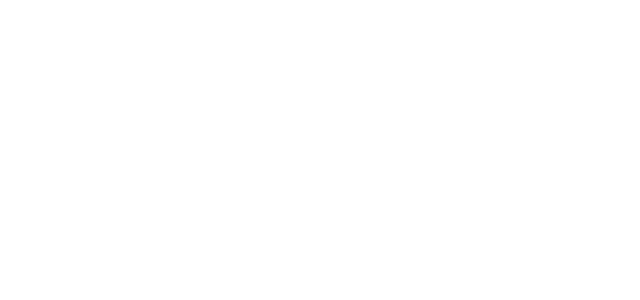
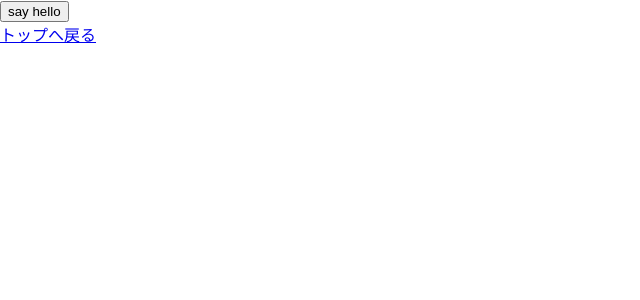
Before and after one commit to Kiyofumi-asada/react_d3js, a React (Create React App) app: page /study in a window 1280 px wide. Before the commit this address had no page. Shown: the top 300 px of the page, without its empty margins (0-640 px from the left). Built offline with nearby package versions, Linux system fonts and the light colour scheme.

Commit message:
say hello

```diff
--- a/src/App.tsx
+++ b/src/App.tsx
@@ -1,7 +1,9 @@
 import React from 'react';
 import { BrowserRouter, Routes, Route } from 'react-router-dom';
 import Router from './component/router';
-import Pie from './component/pie-container';
+//component
+import StudyContainer from './component/study-container';
+import PieContainer from './component/pie-container';
 
 const App: React.FC = () => {
   return (
@@ -9,7 +11,8 @@
       <BrowserRouter>
         <Routes>
           <Route path="/" element={<Router />} />
-          <Route path="pie" element={<Pie />} />
+          <Route path="study" element={<StudyContainer />} />
+          <Route path="pie" element={<PieContainer />} />
         </Routes>
       </BrowserRouter>
     </div>
--- a/src/component/pie-container.tsx
+++ b/src/component/pie-container.tsx
@@ -4,10 +4,9 @@
 import Pie from './pie';
 
 const PieContainer: React.FC = () => {
-  const [width, height] = [1000, 1000];
+  const [width, height] = [600, 600];
   const [innerRadius, setInnerRadius] = useState<number>(50);
   const [outerRadius, setOuterRadius] = useState<number>(220);
-  const [baseData, setBasedata] = useState<object>({});
 
   // ボタンクリック時にランダムなデータを生成
   const generateData = (length = 10, value?: number) =>
@@ -29,7 +28,6 @@
     setOuterRadius(outerRadius / 1.1);
     setData(generateData());
   };
-  console.log(outerRadius);
 
   return (
     <>
--- a/src/component/router.tsx
+++ b/src/component/router.tsx
@@ -4,7 +4,9 @@
 const Router: React.FC = () => {
   return (
     <>
-      <Link to="/pie">PieChartへ</Link>
+      <Link to="/study">StudyD3</Link>
+      <br />
+      <Link to="/pie">PieChart</Link>
     </>
   );
 };
--- /dev/null
+++ b/src/component/study-container.tsx
@@ -0,0 +1,18 @@
+import React, { useEffect, useState } from 'react';
+import * as d3 from 'd3';
+import { Link } from 'react-router-dom';
+
+const StudyContainer: React.FC = () => {
+  const sayHello = () => d3.select('body').append('p').text('hello');
+
+  return (
+    <>
+      <div className="main-wrap">
+        <button onClick={sayHello}>say hello</button>
+      </div>
+      <Link to="/">トップへ戻る</Link>
+    </>
+  );
+};
+
+export default StudyContainer;
```
Also changed, not shown: src/component/pie.tsx (+2 -6 lines).
